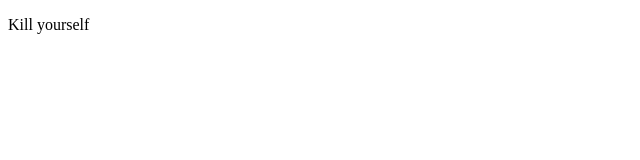
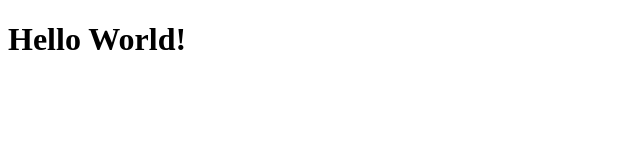
Before and after one commit to leeiko-cool/PortfolioSiteAwesome, a plain HTML site: page index.html in a window 1280 px wide. Shown: the whole page, without its empty margins (0-640 px from the left). Drawn offline with Linux system fonts and the light colour scheme.

Commit message:
Update index.html

```diff
--- a/index.html
+++ b/index.html
@@ -1,11 +1,20 @@
 <!DOCTYPE html>
+
 <html lang="en">
 	<head>
 	<meta charset="UTF-8">
 	<meta name="viewport" content="width=device-width, initial-scale=1.0">
 	<title>Document</title>
 	</head>
+
+	<style>
+		body {
+			background-image: url("images/mainbg.png);
+		}
+	</style>
+
 	<body>
-		<p>Kill yourself</p>
+		<h1>Hello World!</h1>
 	</body>
+
 </html>
```
